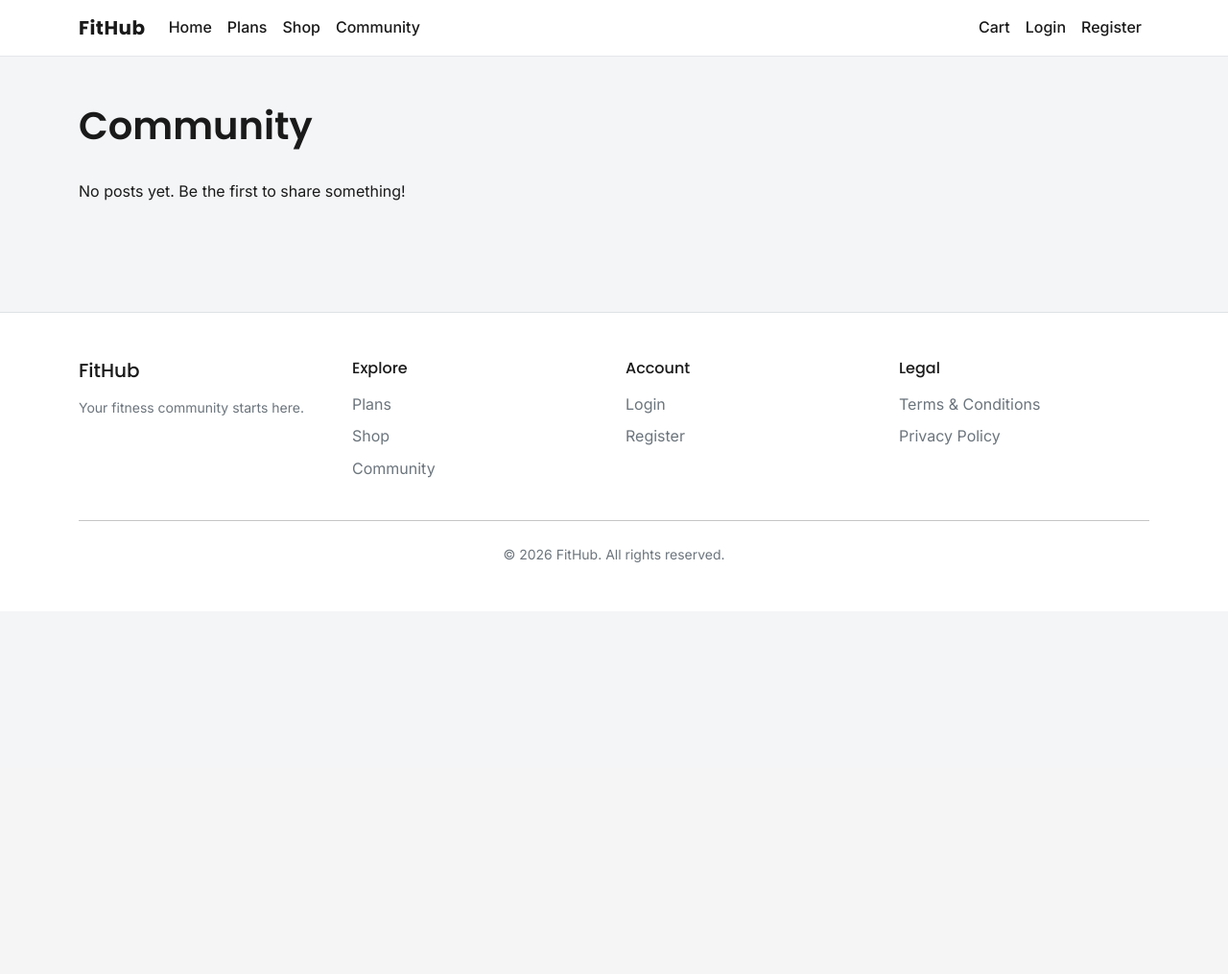
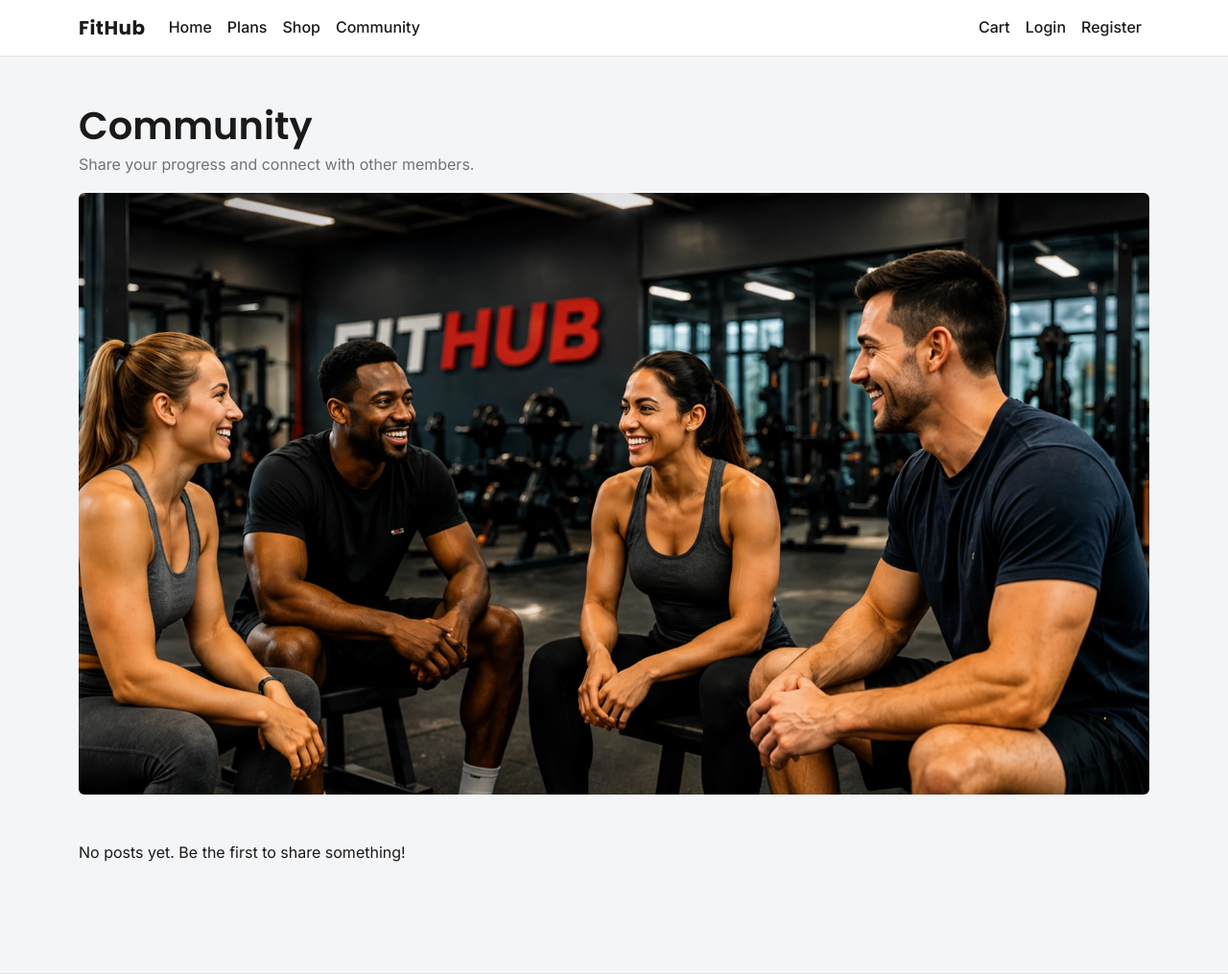
Before and after one commit to rpires71/milestone-4, a Django app: page /community/ in a window 1280 px wide. Shown: the top 1015 px of the page at 96% size. Before the commit the page ends 586 px from the top, so only its background shows below. Run offline with Django 4.2, Linux system fonts and the light colour scheme; data that the repository does not hold is empty.

Commit message:
feat: add community hero banner

```diff
--- a/community/templates/community/post_list.html
+++ b/community/templates/community/post_list.html
@@ -1,12 +1,20 @@
 {% extends "base.html" %}
+{% load static %}
 {% block content %}
 <div class="container py-5">
-  <div class="d-flex justify-content-between align-items-center mb-4">
-    <h1>Community</h1>
+  <div class="d-flex justify-content-between align-items-center mb-3">
+    <div>
+      <h1 class="mb-1">Community</h1>
+      <p class="text-secondary mb-0">Share your progress and connect with other members.</p>
+    </div>
     {% if user.is_authenticated %}
       <a href="{% url 'add_post' %}" class="btn btn-danger">New Post</a>
     {% endif %}
   </div>
+
+  <img src="{% static 'images/community.webp' %}"
+       class="img-fluid rounded w-100 mb-5"
+       alt="FitHub members training together">
 
   {% for post in posts %}
     <div class="card mb-3">
```
